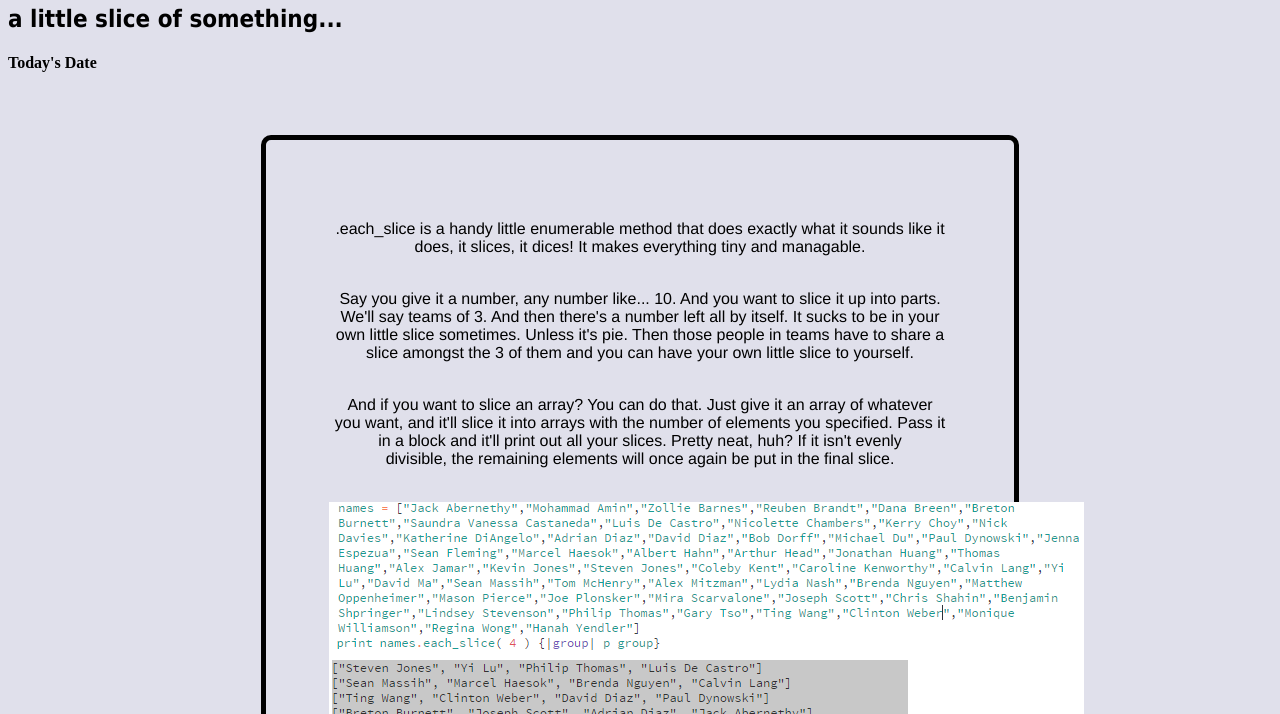
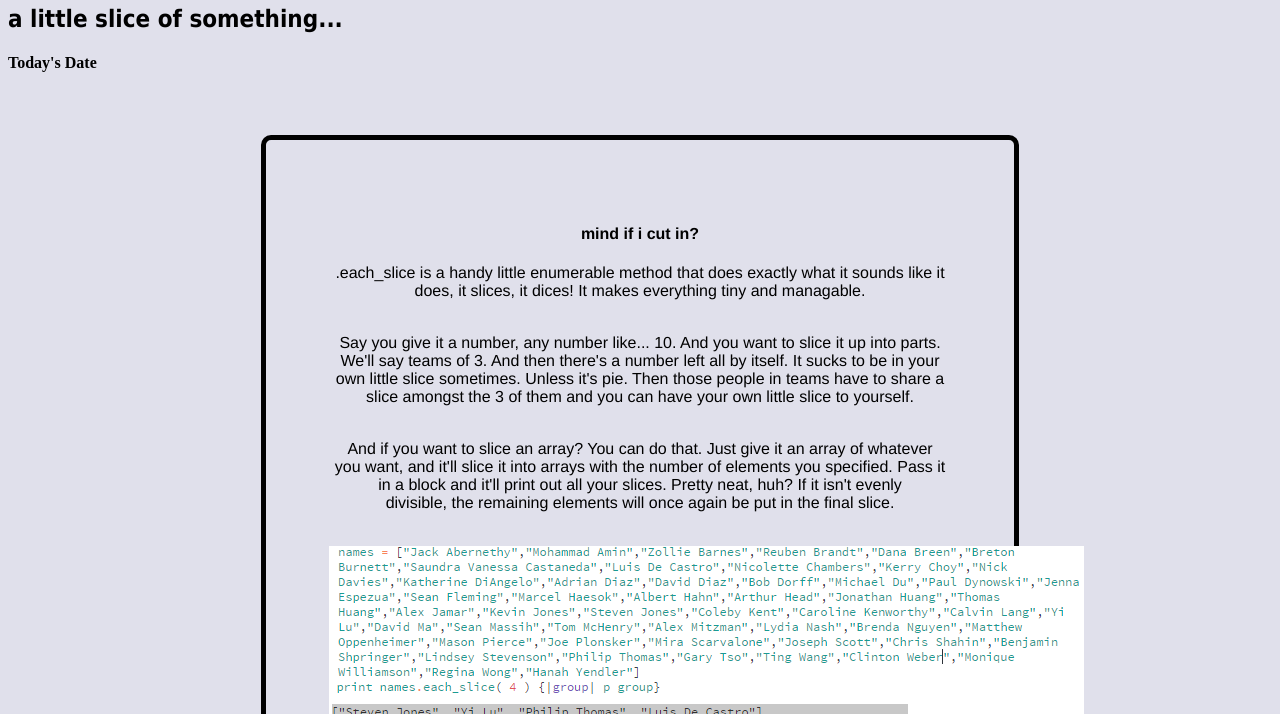
Before and after one commit to superboyblue/superboyblue.github.io, a plain HTML site: page blog/enumerable-methods.html in a window 1280 px wide. Shown: the part 86-800 px from the top of the page. Drawn offline with Linux system fonts and the light colour scheme.

Commit message:
Add line break

```diff
--- a/blog/enumerable-methods.html
+++ b/blog/enumerable-methods.html
@@ -12,7 +12,7 @@
   <h4>Today's Date</h4>
 
   <section>
-
+    <h4>mind if i cut in?</h4>
 <p>
 .each_slice is a handy little enumerable method that does exactly what it sounds like it
 <br>
@@ -50,6 +50,8 @@ It works on hashes, too. With a block, the same rules apply. It'll split your ha
 arrays of the number that you wanted, putting the remainders in the final slice. The arrays
 <br>
 themselves contain the key and value pair of the hash element.
+<br>
+<br>
 <img src="\imgs\hash_slice.png">
 <br>
 <br>
```
